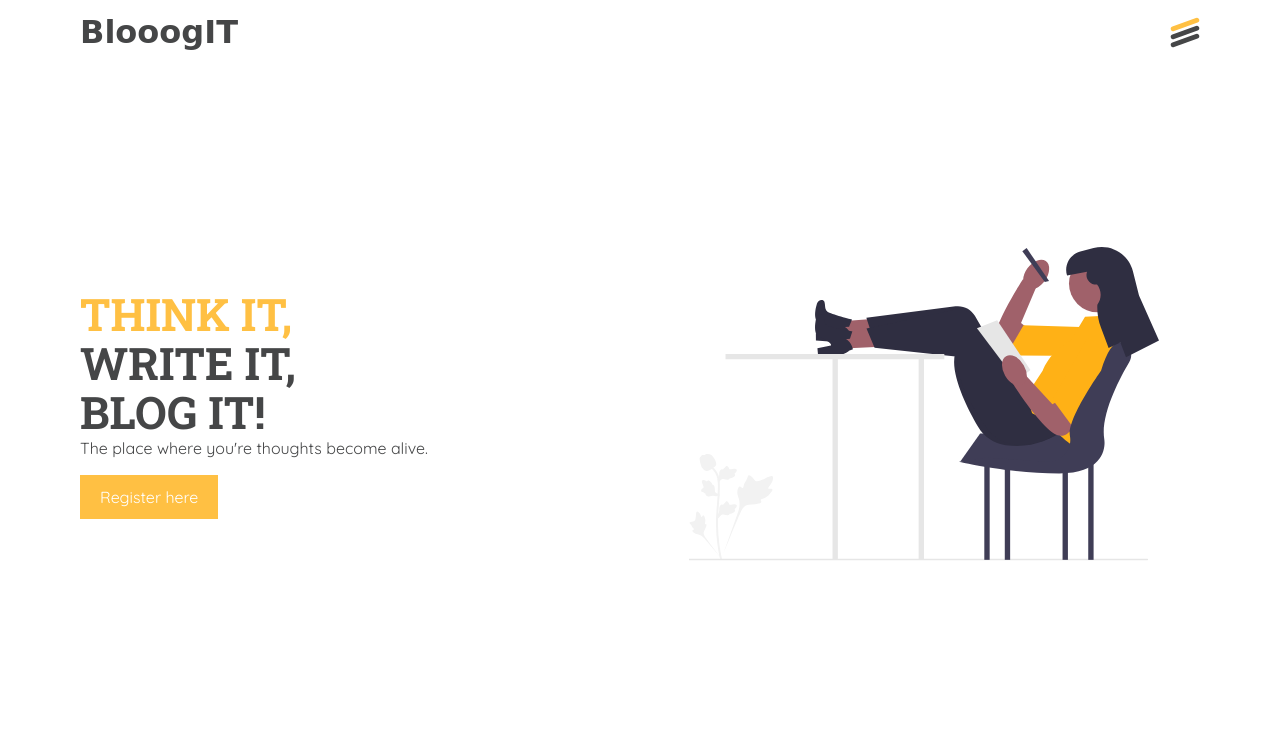
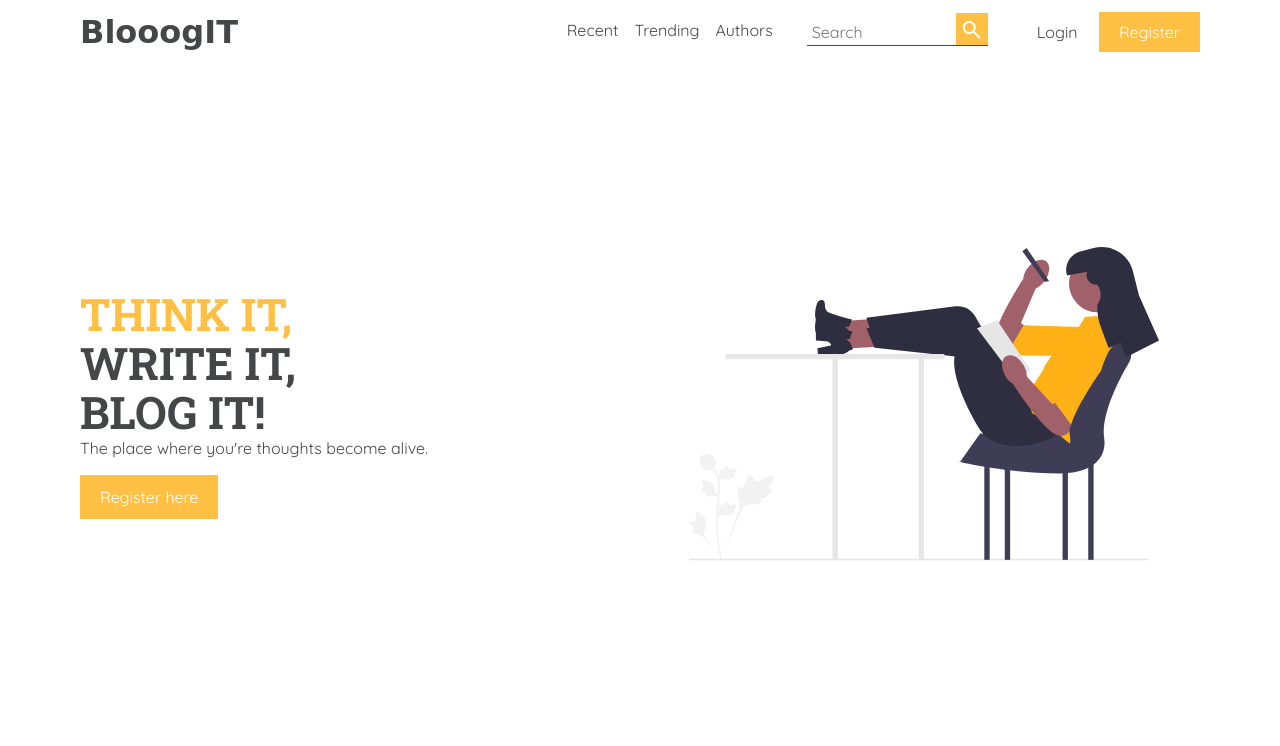
Before and after one commit to tiagocostarebelo/tcr-blog-website, a plain HTML site: page home.html in a window 1280 px wide. Shown: the top 746 px of the page. Drawn offline with nearby package versions, Linux system fonts and the light colour scheme; a web font is replaced by a local one.

Commit message:
updated navigation styling for mobile and desktop. Initiated logic to toggle mobile menu on click

```diff
--- a/css/header.css
+++ b/css/header.css
@@ -6,6 +6,7 @@ header nav {
 }
 
 header nav .hamburger-menu {
+  display: block;
   cursor: pointer;
 }
 
@@ -26,14 +27,179 @@ header nav .hamburger-menu > div:not(:first-child) {
 
 header nav .desktop-menu {
   display: none;
-  align-items: center;
+  flex-direction: column;
+  align-items: flex-start;
   justify-content: space-between;
-
+  gap: 0.5rem;
 }
 
 header nav .desktop-menu .nav-menu-list {
   display: flex;
-  align-items: center;
+  flex-direction: column;
+  align-items: flex-start;
   justify-content: space-around;
-  gap: 2rem;
 }
+
+header nav .desktop-menu .nav-menu-list > * {
+  color: var(--font-color);
+  font-size: 1rem;
+  padding-bottom: 3px;
+  border: 2px solid transparent;
+}
+
+header nav .desktop-menu .nav-menu-list > *:hover {
+  border-bottom: 2px solid var(--main-color);
+}
+
+header nav .desktop-menu .nav-search {
+  display: flex;
+  flex-direction: column;
+  align-items: flex-start;
+  justify-content: space-around;
+  position: relative;
+}
+
+header nav .desktop-menu .nav-search label {
+  display: none;
+}
+
+header nav .desktop-menu .nav-search input[type="search"] {
+  width: 120px;
+  outline: none;
+  border: none;
+  border-bottom: 1px solid var(--font-color);
+  padding: 0px 5px;
+  font-size: 1rem;
+  color: var(--font-color);
+}
+
+header nav .desktop-menu .nav-search > button {
+  border: none;
+  outline: none;
+  background-color: var(--main-color);
+  padding: 2px 5px;
+  position: absolute;
+  bottom: 1px;
+  right: 0px;
+  cursor: pointer;
+}
+
+header nav .desktop-menu .nav-search > button > span {
+  vertical-align: middle;
+  font-size: 1rem;
+  color: white;
+}
+
+header nav .desktop-menu .nav-search > button:hover {
+  background-color: var(--hover-color);
+}
+
+header nav .desktop-menu .session-menu {
+  display: flex;
+  flex-direction: column;
+  align-items: flex-start;
+  gap: 0.55rem;
+}
+
+header nav .desktop-menu .session-menu .login {
+  padding-block: 5px;
+  cursor: pointer;
+  color: var(--font-color);
+  border: 2px solid transparent;
+}
+
+header nav .desktop-menu .session-menu .login:hover {
+  border-bottom: 2px solid var(--main-color);
+}
+
+
+@media screen and (min-width: 1024px) {
+    header nav .hamburger-menu {
+      display: none;
+    }
+
+    header nav .desktop-menu {
+      display: flex;
+      flex-direction: row;
+      align-items: center;
+      justify-content: space-between;
+      gap: 2rem;
+    }
+
+    header nav .desktop-menu .nav-menu-list {
+      display: flex;
+      flex-direction: row;
+      align-items: center;
+      justify-content: space-between;
+      gap: .75rem;
+    }
+
+    header nav .desktop-menu .nav-menu-list > * {
+      color: var(--font-color);
+      font-size: 1rem;
+      padding-bottom: 4px;
+      border: 2px solid transparent;
+    }
+
+    header nav .desktop-menu .nav-menu-list > *:hover {
+      border-bottom: 2px solid var(--main-color);
+    }
+
+    header nav .desktop-menu .nav-search {
+      display: flex;
+      flex-direction: row;
+      align-items: center;
+      position: relative;
+    }
+
+    header nav .desktop-menu .nav-search label {
+      display: none;
+    }
+
+    header nav .desktop-menu .nav-search input[type="search"] {
+      width: 100%;
+      outline: none;
+      border: none;
+      border-bottom: 1px solid var(--font-color);
+      padding: 1px 5px;
+      font-size: 1rem;
+      color: var(--font-color);
+    }
+
+    header nav .desktop-menu .nav-search > button {
+      border: none;
+      outline: none;
+      background-color: var(--main-color);
+      padding: 3px 4px;
+      position: absolute;
+      bottom: 1px;
+      right: 0px;
+      cursor: pointer;
+    }
+
+    header nav .desktop-menu .nav-search > button > span {
+      vertical-align: middle;
+      font-size: 1.5rem;
+      color: white;
+    }
+
+    header nav .desktop-menu .nav-search > button:hover {
+      background-color: var(--hover-color);
+    }
+
+    header nav .desktop-menu .session-menu {
+      display: block;
+    }
+
+    header nav .desktop-menu .session-menu .login {
+      padding-inline: 15px;
+      cursor: pointer;
+      color: var(--font-color);
+    }
+
+    header nav .desktop-menu .session-menu .login:hover {
+      padding-bottom: 9px;
+      border-bottom: 2px solid var(--main-color);
+    }
+
+}
--- a/home.html
+++ b/home.html
@@ -21,19 +21,19 @@
                 <div class="line3"></div>
             </div>
             <div class="desktop-menu">
-                <ul class="category-list">
+                <ul class="nav-menu-list">
                     <li class="menu-item"><a href="#recent">Recent</a></li>
                     <li class="menu-item"><a href="#trending">Trending</a></li>
                     <li class="menu-item"><a href="#authors">Authors</a></li>
                 </ul>
                 <div class="nav-search">
-                    <label for="site-search">Search the site:</label>
-                    <input type="search" id="site-search" name="search-field">
+                    <label for="site-search">Search</label>
+                    <input type="search" id="site-search" name="search-field" placeholder="Search">
                     <button type="submit"><span class="material-symbols-outlined">search</span></button>
                 </div>
                 <div class="session-menu">
-                    <a href="/login" class="session-item">Log in</a>
-                    <a href="/register" class="session-item btn register-btn">Register</a>
+                    <a href="/login" class="login">Login</a>
+                    <a href="/register" class="btn register-btn">Register</a>
                 </div>
             </div>
         </nav>
--- a/js/main.js
+++ b/js/main.js
@@ -1,10 +1,31 @@
+//TOGGLE DESKTOP MENU
+//get button
+const menuBtn = document.querySelector('.hamburger-menu');
+
+//click to toggle desktop menu on/off
+menuBtn.addEventListener('click', toggleDesktopMenu);
+
 //BACK TO TOP BTN
 //get button
 const backTopBtn = document.getElementById('backTop');
 //display button when user scrolls
+window.addEventListener('scroll', onScrollDisplay);
+//return to top on click
+backTopBtn.addEventListener('click', returnToTop);
 
-window.addEventListener('scroll', onScrollDisplay);
-backTopBtn.addEventListener('click', returnToTop);
+
+
+
+//HELPER FUNCTIONS
+function toggleDesktopMenu() {
+  //get menu
+  let desktopMenu = document.querySelector('.desktop-menu');
+  if (desktopMenu.style.display === "none") {
+    desktopMenu.style.display = "flex";
+  } else {
+    desktopMenu.style.display = "none";
+  }
+}
 
 
 
```
